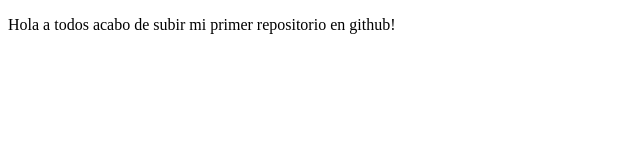
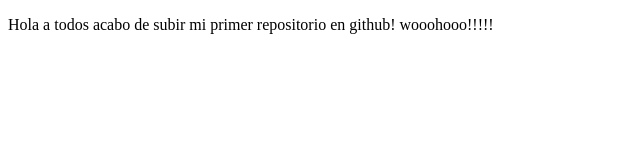
Before and after one commit to LuzMaV/proyectodemocursoprework, a plain HTML site: page index.html in a window 1280 px wide. Shown: the whole page, without its empty margins (0-640 px from the left). Drawn offline with Linux system fonts and the light colour scheme.

Commit message:
Primer cambio

```diff
--- a/index.html
+++ b/index.html
@@ -9,6 +9,7 @@
 <body>
     <p>
        Hola a todos acabo de subir mi primer repositorio en github!
+       wooohooo!!!!!
     </p>
 </body>
 </html>
```
